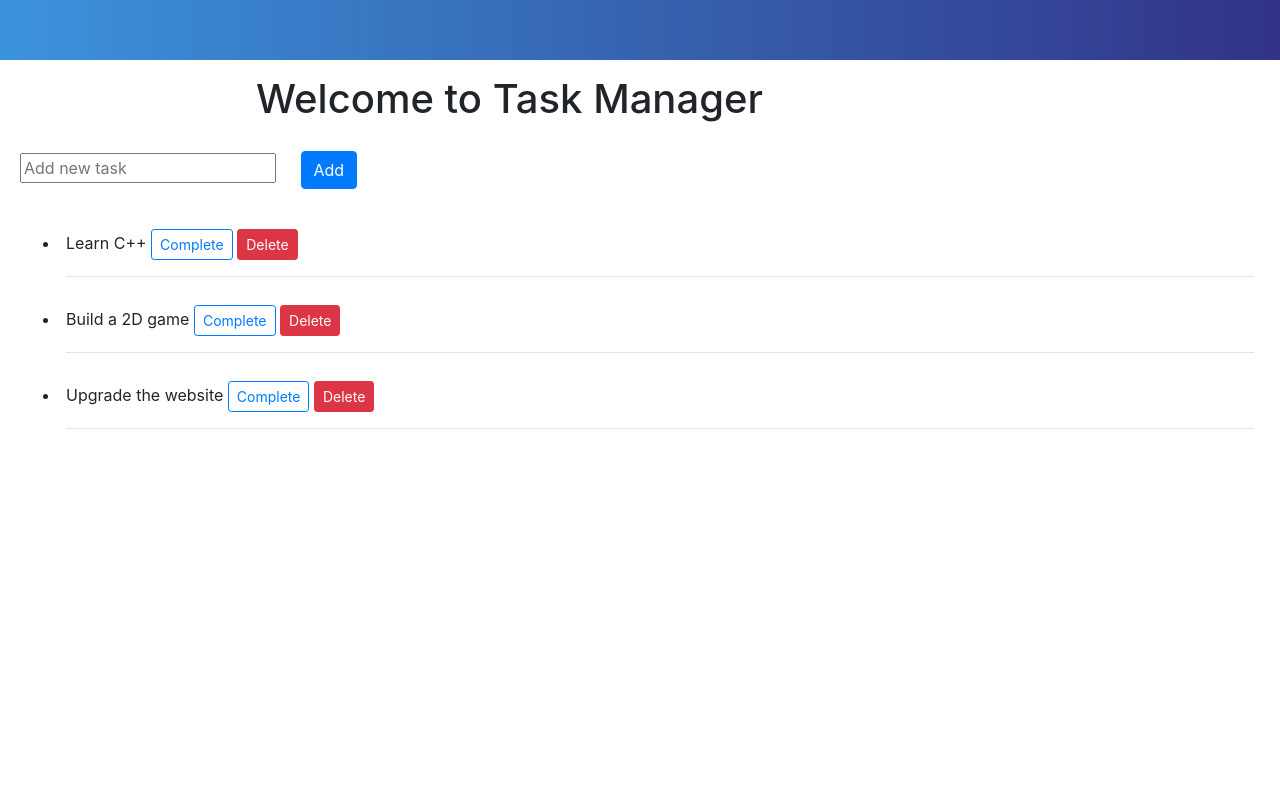
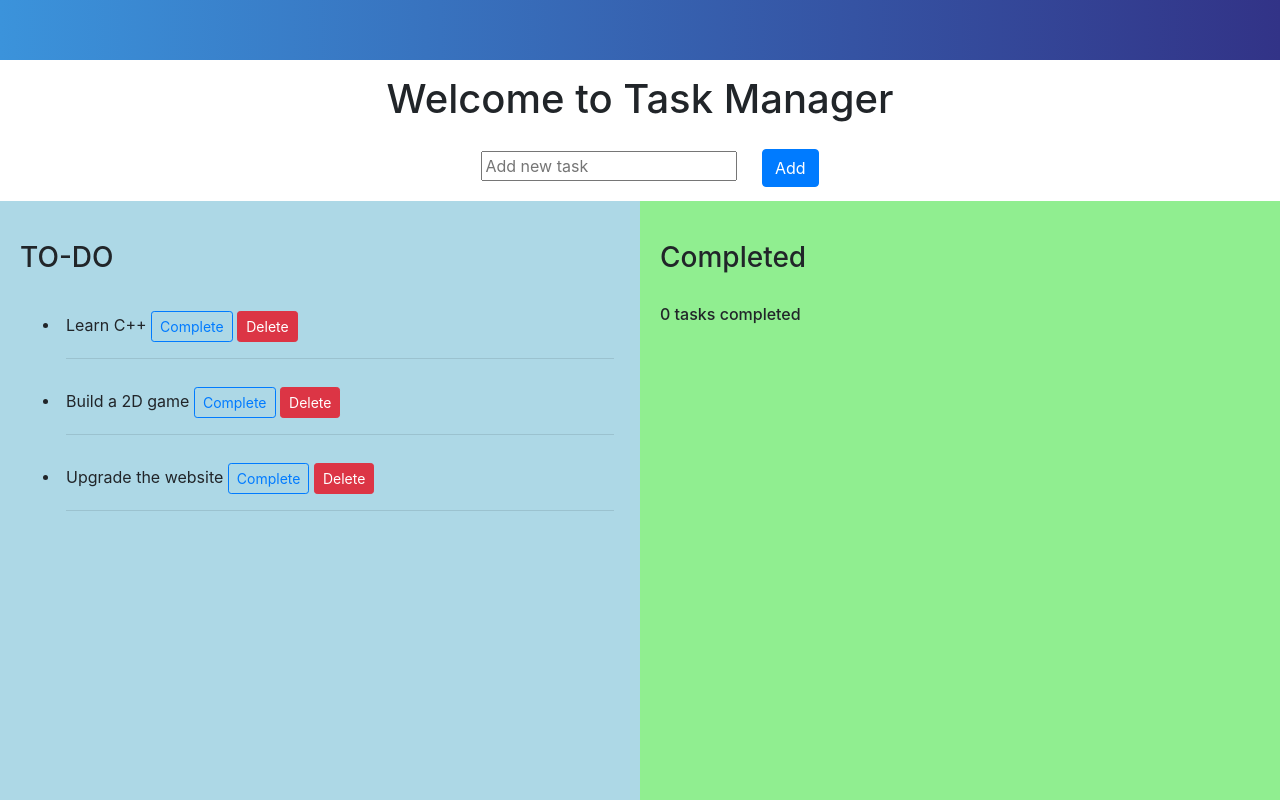
Before and after one commit to liornoy/learning-Vue.js, a plain HTML site: page index.html in a window 1280 px wide. Drawn offline with nearby package versions, Linux system fonts and the light colour scheme.

Commit message:
Add files via upload

```diff
--- a/app.js
+++ b/app.js
@@ -2,7 +2,9 @@ new Vue({
 el: '#vue-app',
 data:{
     message: '',
-    tasks: ['Learn C++','Build a 2D game', 'Upgrade the website']
+    tasks: ['Learn C++','Build a 2D game', 'Upgrade the website'],
+    completed: '',
+    count: 0
 },
 methods: {
     enterTask () {
@@ -13,6 +15,17 @@ methods: {
     },
     deleteTask(index){
     this.tasks.splice(index, 1);
+    console.log("hi1");
+  },
+    completes(index){
+      this.count ++;
+      console.log("hi2");
+      this.completed+=this.tasks[index]+", ";
+      this.tasks.splice(index, 1);
     }
+},
+computed: {
+  complet(){return this.completed},
+  long(){return this.count}
 }
 });
--- a/index.html
+++ b/index.html
@@ -12,18 +12,28 @@
   <body>
     <div class = "head-bar"></div>
     <div id = "vue-app">
-      <h1>Welcome to Task Manager</h1>
-
-      <input v-model="message" placeholder="Add new task">
+        <h1 align="center">Welcome to Task Manager</h1>
+        <div align="center">
+      <input  v-model="message" placeholder="Add new task" >
       <button v-on:click="enterTask" class="btn btn-primary"> Add </button></input>
+        </div>
+        <div class = "split left">
+          <h3> TO-DO</h3>
           <p v-if="!tasks.length">There are no tasks yet.</p>
         <ul>
             <li v-for="(task, index) in tasks" :key="index">{{task}}
-            <button v-on:click="deleteTask(index)" class= "btn btn-outline-primary btn-sm"> Complete </button>
+              <button v-on:click="completes(index)" class= "btn btn-outline-primary btn-sm"> Complete </button>
           <button v-on:click="deleteTask(index)" class="btn btn-danger btn-sm"> Delete </button>
                  <hr></li>
         </ul>
       </div>
+          <div class = "split right">
+                <h3> Completed</h3><h6> {{long}} tasks completed</h6>
+                <p class = "c">{{complet}}</p>
+
+           </div>
+         </div>
+
 <script src="https://cdn.jsdelivr.net/npm/vue"></script>
 
 <script src="app.js"></script>
--- a/styles.css
+++ b/styles.css
@@ -7,12 +7,25 @@
     border-bottom-color: Black;
     padding: 5px;
 }
-h1{
-  margin: 10px 20%  ;
 
+h3, h6{
+  padding: 10px;
+  margin: 10px;
+}
+
+.right{
+  background-color: LightGreen;
+    right: 0;
+}
+.left{
+  background-color: LightBlue;
+    left: 0;
 }
 ul{
   margin: 20px;
+}
+.c{
+  text-decoration: line-through;
 }
 li{
   padding: 6px;
@@ -33,3 +46,13 @@ input{
   display: inline-block;
   font-size: 16px;
 }
+
+/* Split the screen in half */
+.split {
+  height: 100%;
+  width: 50%;
+  position: fixed;
+  z-index: 1;
+  overflow-x: hidden;
+  padding-top: 20px;
+}
```
Lines whose indentation alone changed are shown as unchanged.
